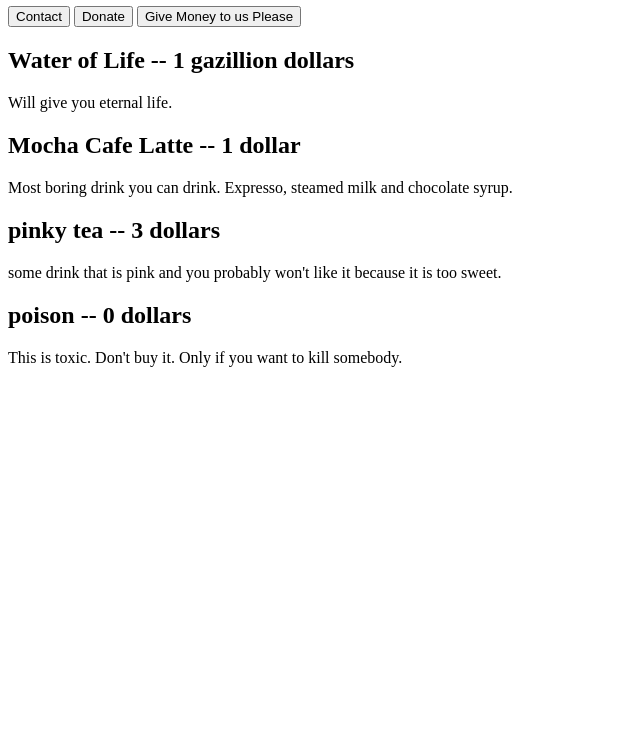
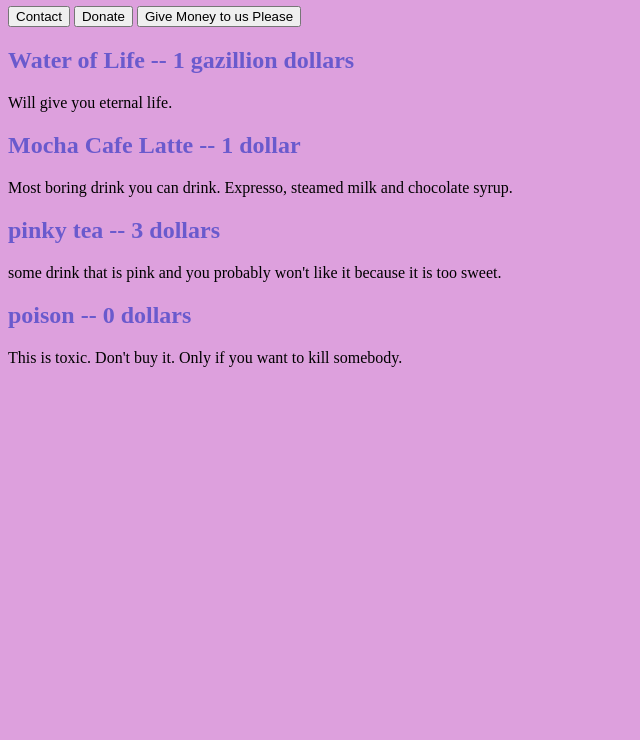
Before and after one commit to sermongkonchai/myappsample, a plain HTML site: page index.html in a window 1280 px wide. Shown: the part 60-800 px from the top of the page, without its empty margins (0-640 px from the left). Drawn offline with Linux system fonts and the light colour scheme.

Commit message:
Starbunks Drinks 7

```diff
--- a/index.html
+++ b/index.html
@@ -1,6 +1,6 @@
 <html>
 <head>
-  <link ref="stylesheet" href="/coffee.css">
+  <link rel="stylesheet" href="/coffee.css">
 </head>
 <body>
 
```
